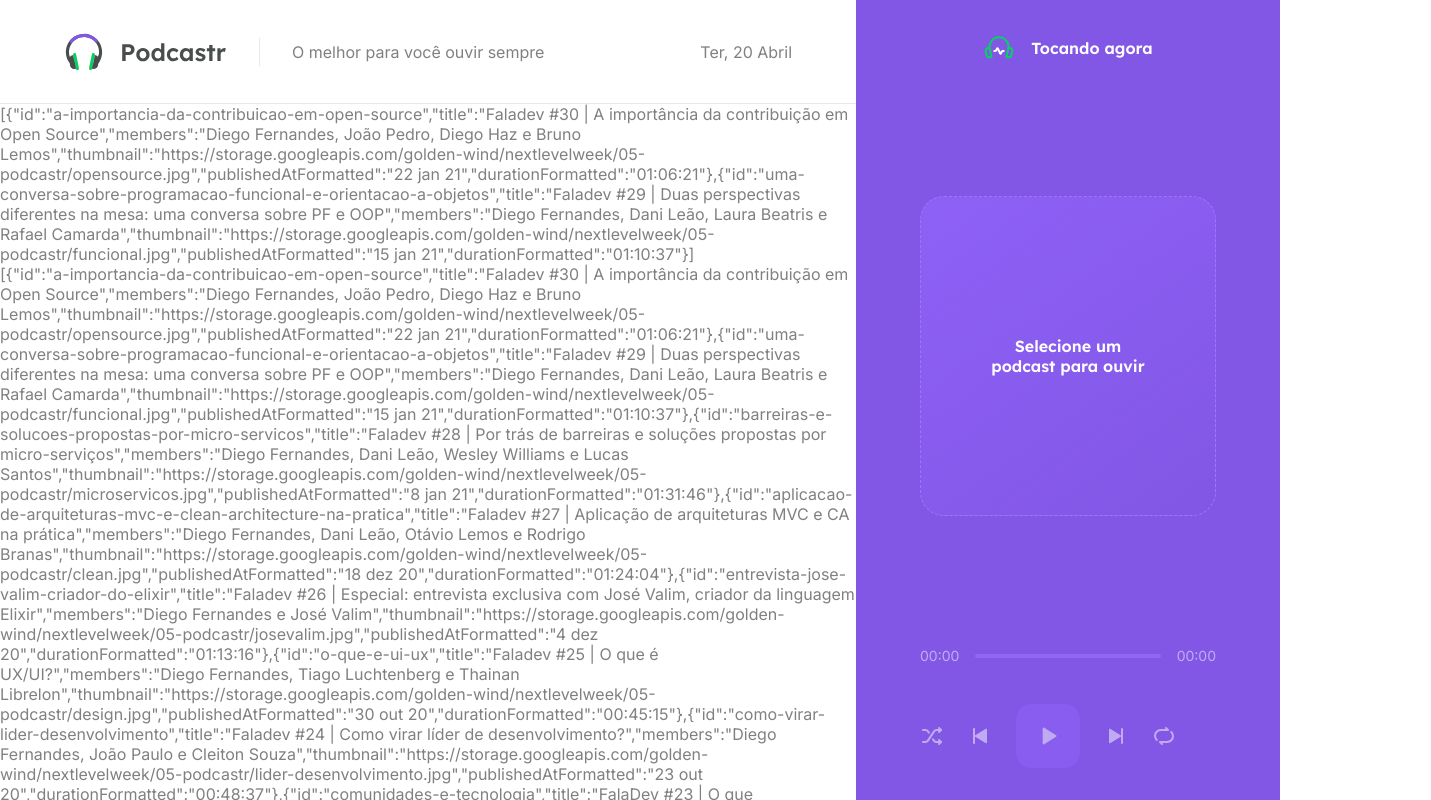
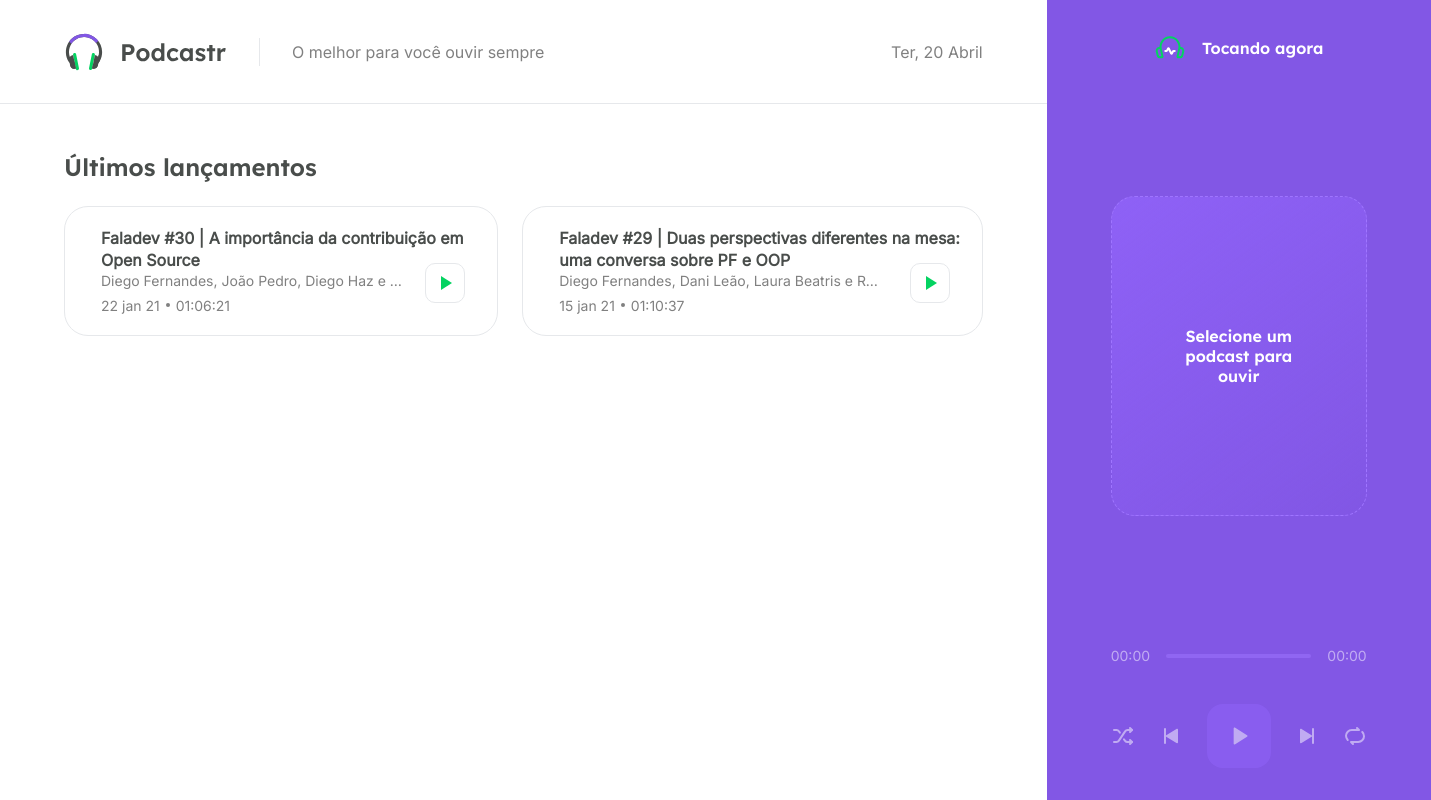
Before and after one commit to roni-castro/podcastr, a Next.js app: page / in a window 1280 px wide. Shown: the top 800 px of the page, 1431 px wide, since content can reach past the window. Built offline with nearby package versions, Linux system fonts and the light colour scheme; data requests are answered from the project's data file; grey boxes are pictures that could not be loaded.

Commit message:
feat: add home latest episodes section

```diff
--- /dev/null
+++ b/next.config.js
@@ -0,0 +1,5 @@
+module.exports = {
+  images: {
+    domains: ["storage.googleapis.com"],
+  },
+};
--- /dev/null
+++ b/src/pages/home.module.scss
@@ -0,0 +1,117 @@
+.homePageContainer {
+  padding: 0 4rem;
+  height: calc(100vh - 6.5rem);
+  overflow-y: scroll;
+
+  h2 {
+    margin-top: 3rem;
+    margin-bottom: 1.5rem;
+  }
+}
+
+.latestEpisodes {
+  ul {
+    list-style: none;
+    display: grid;
+    grid-template-columns: repeat(2, 1fr);
+    gap: 1.5rem;
+
+    li {
+      position: relative;
+      display: flex;
+      background-color: var(--white);
+      border: 1px solid var(--gray-100);
+      padding: 1.25rem;
+      border-radius: 1.5rem;
+
+      img {
+        width: 6rem;
+        height: 6rem;
+        border-radius: 1rem;
+      }
+    }
+
+    .episodeDetails {
+      display: flex;
+      flex: 1;
+      flex-direction: column;
+      margin-left: 1rem;
+
+      a {
+        line-height: 1.4rem;
+        display: block;
+        font-weight: 600;
+        text-decoration: none;
+        color: var(--gray-800);
+
+        &:hover {
+          text-decoration: underline;
+        }
+      }
+
+      p {
+        font-family: Inter, sans-serif;
+        font-weight: 400;
+        color: var(--gray-500);
+        font-size: 0.875rem;
+        max-width: 80%;
+        white-space: nowrap;
+        overflow: hidden;
+        text-overflow: ellipsis;
+      }
+
+      span {
+        display: inline-block;
+        margin-top: 0.5rem;
+        font-size: 0.875rem;
+
+        &:last-child {
+          margin-left: 0.5rem;
+          padding-left: 0.5rem;
+          position: relative;
+
+          &::before {
+            content: "";
+            width: 4px;
+            height: 4px;
+            border-radius: 2px;
+            background-color: var(--gray-500);
+            position: absolute;
+            top: 50%;
+            left: 0;
+            transform: translate(-50%, -50%);
+          }
+        }
+      }
+    }
+
+    button {
+      width: 2.5rem;
+      height: 2.5rem;
+      position: absolute;
+      right: 2rem;
+      bottom: 2rem;
+      display: flex;
+      align-items: center;
+      justify-content: center;
+      border-radius: 0.625rem;
+      background-color: var(--white);
+      border: 1px solid var(--gray-100);
+      font-size: 0;
+
+      transition: filter 0.3s;
+
+      &:hover {
+        filter: brightness(0.9);
+      }
+
+      img {
+        width: 1.5rem;
+        height: 1.5rem;
+      }
+    }
+  }
+}
+
+.allEpisodes {
+}
--- a/src/pages/index.tsx
+++ b/src/pages/index.tsx
@@ -1,10 +1,12 @@
 import React from 'react';
+import Image from 'next/image';
 import { api } from '../api';
 import { EpisodeData } from '../models/data/episode';
 import format from 'date-fns/format';
 import ptBR from 'date-fns/locale/pt-BR';
 import { parseISO } from 'date-fns';
 import { convertDurationToTimeFormatted } from '../utils/time';
+import styles from './home.module.scss';
 
 interface EpisodeVM {
   id: string;
@@ -22,10 +24,31 @@
 
 export default function Home({ latestEpisodes, allEpisodes }: HomeProps) {
 
-  return <>
-    <div>{JSON.stringify(latestEpisodes)}</div>
-    <div>{JSON.stringify(allEpisodes)}</div>
-  </>;
+  return (
+    <div className={styles.homePageContainer}>
+      <section className={styles.latestEpisodes}>
+        <h2 >Últimos lançamentos</h2>
+        <ul>
+          {latestEpisodes.map(latestEpisode => (
+            <li key={latestEpisode.id}>
+              <Image width={288} height={288} src={latestEpisode.thumbnail} alt={latestEpisode.title} objectFit="cover" />
+              <div className={styles.episodeDetails}>
+                <a href="">{latestEpisode.title}</a>
+                <p>{latestEpisode.members}</p>
+                <div>
+                  <span>{latestEpisode.publishedAtFormatted}</span>
+                  <span>{latestEpisode.durationFormatted}</span>
+                </div>
+              </div>
+              <button>
+                <img src="/play-green.svg" alt="Ver detalhes" />
+              </button>
+            </li>
+          ))}
+        </ul>
+      </section>
+    </div >
+  );
 }
 
 function mapEpisodesDataToHomeProps(episodesData: EpisodeData[]): HomeProps {
```
